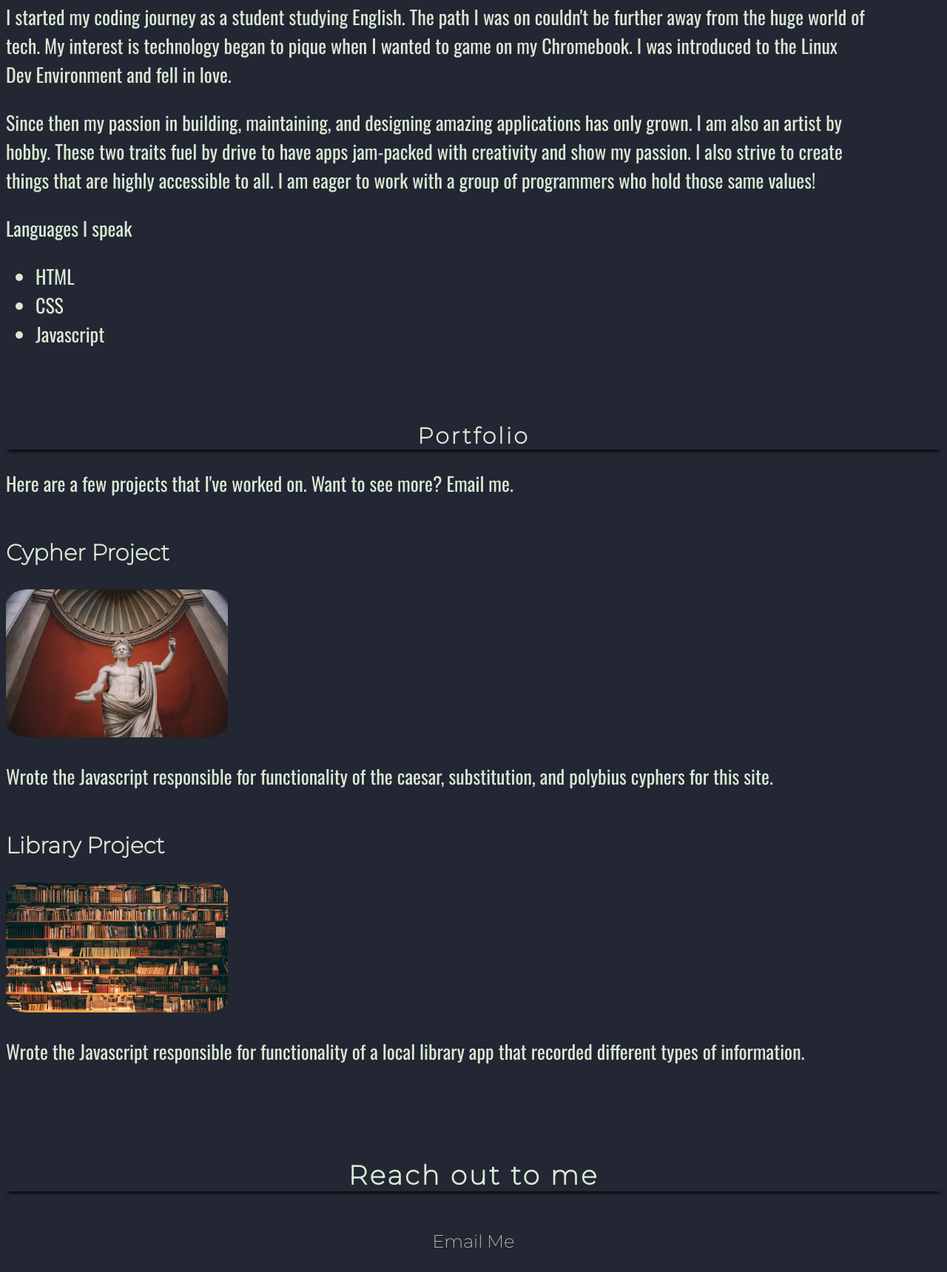
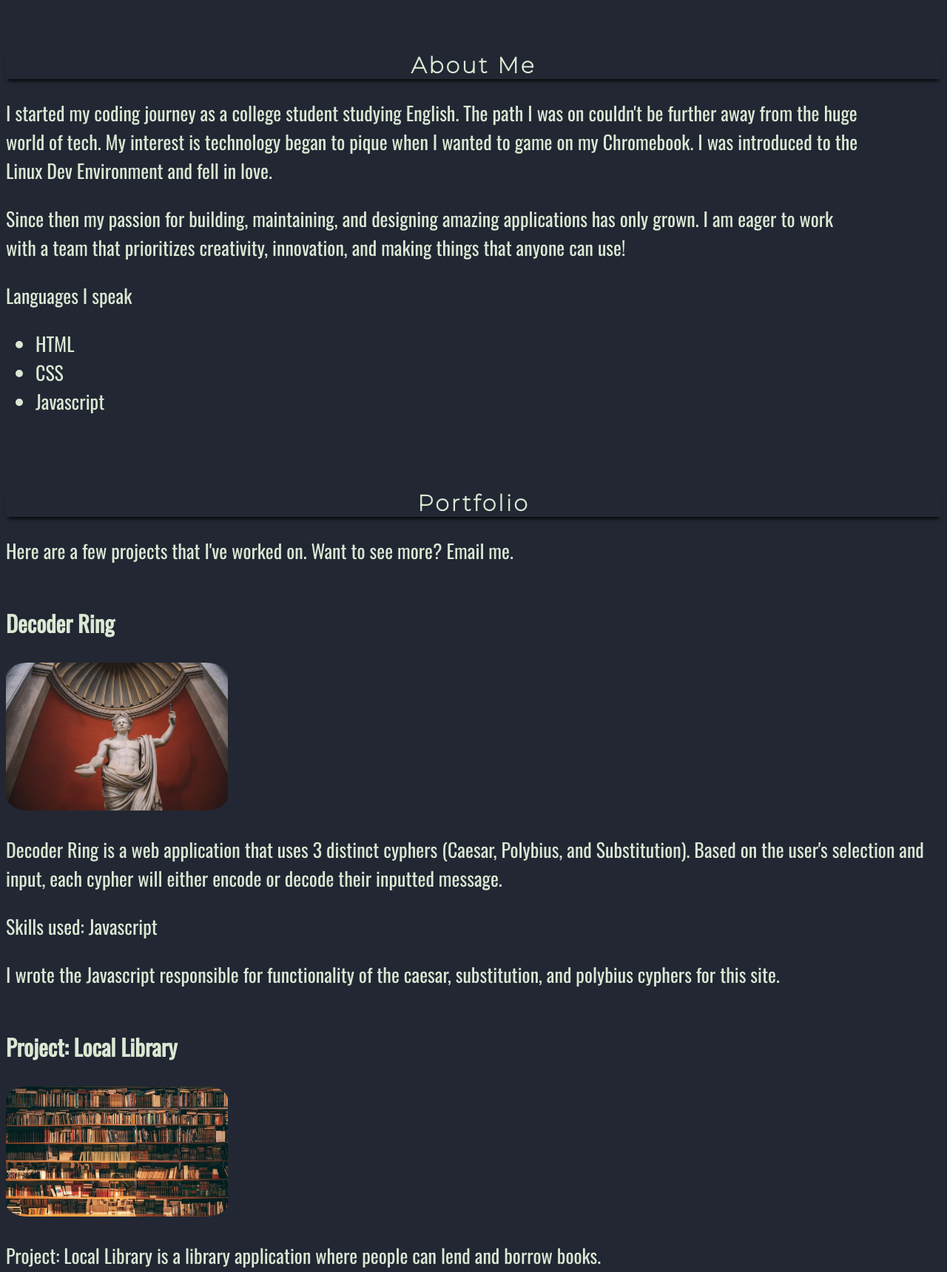
Before and after one commit to AdrianneTheDeveloper/portfolio, a website: page index.html in a window 1280 px wide. Shown: the part 917-2637 px from the top of the page at 74% size. Drawn offline with nearby package versions, Linux system fonts and the light colour scheme.

Commit message:
Modified the text in index.html and made a few adjustments to link fonts in style.css.

```diff
--- a/index.html
+++ b/index.html
@@ -35,8 +35,11 @@
                 </ul>
                 <p>
                     Hi! I'm Adrianne. I am a Houston-based full-stack software engineer.
-                    I build web applications.
+                    I build web applications. I am also an artist by hobby.
                 </p>
+                <p>My passion for programming paired with my love of artistry fuel my drive to create apps that are
+                    jam-packed with creativity and show my passion.
+                   I also strive to create programs that are highly accessible to all.</p>
                 <p>
                     Welcome to my portfolio.
                 </p>
@@ -47,16 +50,14 @@
             <h2>About Me</h2>
             <div class="about-me">
                 <p>
-                    I started my coding journey as a student studying English.
+                    I started my coding journey as a college student studying English.
                     The path I was on couldn't be further away from the huge world of tech.
                     My interest is technology began to pique when I wanted to game on my Chromebook.
                     I was introduced to the Linux Dev Environment and fell in love.
                 </p>
                 <p>
-                    Since then my passion in building, maintaining, and designing amazing applications has only grown.
-                    I am also an artist by hobby. These two traits fuel by drive to have apps jam-packed with creativity and show my passion.
-                    I also strive to create things that are highly accessible to all. I am eager to work with a group of programmers who hold
-                    those same values!
+                    Since then my passion for building, maintaining, and designing amazing applications has only grown.
+                    I am eager to work with a team that prioritizes creativity, innovation, and making things that anyone can use!
                 </p>
                 <p>
                     Languages I speak
@@ -75,19 +76,21 @@
 
                 <div class="projects">
                     <div>
-                        <h3>Cypher Project</h3>
-                        <a href="https://adriannethedeveloper.github.io/decoder-project/">
+                        <h3><a href="https://adriannethedeveloper.github.io/decoder-project/">Decoder Ring</a></h3>
                             <img src="images/caeser.jfif" class="portfolio-photos" alt="Caesar photo" width="150" />
-                        </a>
-                        <p>Wrote the Javascript responsible for functionality of the caesar, substitution, and polybius cyphers for this site.</p>
+                            <p>Decoder Ring is a web application that uses 3 distinct cyphers (Caesar, Polybius, and Substitution).
+                                Based on the user's selection and input, each cypher will either encode or decode their inputted message.
+                            </p>
+                        <p>Skills used: Javascript</p>
+                        <p> I wrote the Javascript responsible for functionality of the caesar, substitution, and polybius cyphers for this site.</p>
                     </div>
                     <div>
-                        <h3>Library Project</h3>
-                        <a href="https://github.com/AdrianneTheDeveloper/project-local-library">
+                        <h3><a href="https://adriannethedeveloper.github.io/project-local-library/">Project: Local Library</a></h3>
                             <img src="images/library.jfif" class="portfolio-photos" alt="Library photo" width="150" />
-
-                        </a>
-                        <p>Wrote the Javascript responsible for functionality of a local library app that recorded different types of information.</p>
+                         <p>Project: Local Library is a library application where people can lend and borrow books.</p>
+                            <p>Skills used: Javascript</p>
+                        <p> I built the functionality of the dashboard to a local library application that shows which books are available,
+                            which are currently out, and other general statistics about the program.</p>
                     </div>
                 </div>
             </div>
--- a/style.css
+++ b/style.css
@@ -5,6 +5,9 @@ body {
   color: #dbe8d4;
 }
 
+body a {
+  font-family: "Oswald", "sans-serif";
+}
 .logo {
   font-family: "Montserrat", "sans-serif";
   font-size: 14px;
```
